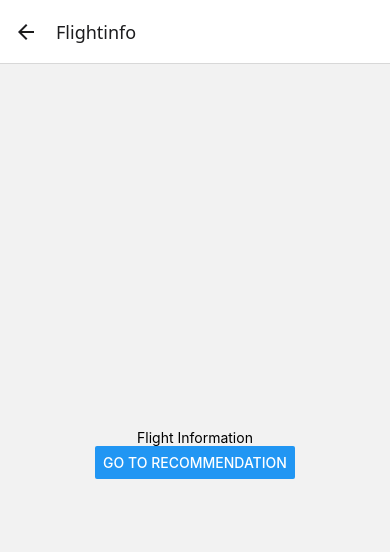
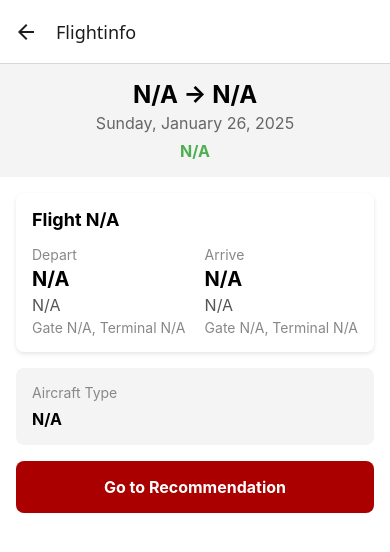
Before and after one commit to emoskedy/AAirportMap_TAMUHack2025, a React Native app: screen /Flightinfo in a window 390 px wide. Shown: the top 552 px of the page. Built offline with nearby package versions, Linux system fonts and the light colour scheme.

Commit message:
Added Flight Info page, populated users.json file

```diff
--- /dev/null
+++ b/assets/users.json
@@ -0,0 +1,42 @@
+[
+    {
+      "email": "student@example.com",
+      "password": "password123",
+      "citizenship": "United States",
+      "flightInfo": {
+        "flightID": "AA123",
+        "origin": "Houston",
+        "destination": "London",
+        "departureTime": "8:10 AM",
+        "arrivalTime": "9:06 AM",
+        "gate": "B11",
+        "terminal": "B",
+        "arrivalGate": "B1",
+        "arrivalTerminal": "A2",
+        "baggageClaim": "5",
+        "aircraftType": "Airbus A321",
+        "status": "On Time",
+        "flightClass": "Economy"
+      }
+    },
+    {
+      "email": "richlady@example.com",
+      "password": "luxurypass",
+      "citizenship": "United States",
+      "flightInfo": {
+        "flightID": "UA456",
+        "origin": "Houston",
+        "destination": "New York",
+        "departureTime": "10:30 AM",
+        "arrivalTime": "2:00 PM",
+        "gate": "C7",
+        "terminal": "C",
+        "arrivalGate": "D4",
+        "arrivalTerminal": "D",
+        "baggageClaim": "3",
+        "aircraftType": "Boeing 737",
+        "status": "Delayed",
+        "flightClass": "First Class"
+      }
+    }
+  ]
--- a/src/screens/Flightinfo.tsx
+++ b/src/screens/Flightinfo.tsx
@@ -1,23 +1,163 @@
 import React from 'react';
-import { View, Text, Button, StyleSheet } from 'react-native';
+import { View, Text, StyleSheet, Image, TouchableOpacity } from 'react-native';
+import { SafeAreaView, SafeAreaProvider } from 'react-native-safe-area-context';
 
-const Flightinfo = ({ navigation }: any) => {
+const Flightinfo = ({ navigation, route }: any) => {
+  const user = route?.params?.user || {
+    flightInfo: {
+      flightID: 'N/A',
+      origin: 'N/A',
+      destination: 'N/A',
+      departureTime: 'N/A',
+      arrivalTime: 'N/A',
+      gate: 'N/A',
+      terminal: 'N/A',
+      arrivalGate: 'N/A',
+      arrivalTerminal: 'N/A',
+      baggageClaim: 'N/A',
+      aircraftType: 'N/A',
+      status: 'N/A',
+      flightClass: 'N/A'
+    },
+  };
+
   return (
-    <View style={styles.container}>
-      <Text>Flight Information</Text>
-      <Button
-        title="Go to Recommendation"
-        onPress={() => navigation.navigate('Recommendation')}
-      />
-    </View>
+    <SafeAreaProvider>
+      <SafeAreaView style={styles.container}>
+        {/* Header */}
+        <View style={styles.header}>
+          <Text style={styles.headerText}>{user.flightInfo.origin} → {user.flightInfo.destination}</Text>
+          <Text style={styles.dateText}>Sunday, January 26, 2025</Text>
+          <Text style={styles.statusText}>{user.flightInfo.status}</Text>
+        </View>
+
+        {/* Flight Summary */}
+        <View style={styles.summaryContainer}>
+          <Text style={styles.flightNumber}>Flight {user.flightInfo.flightID}</Text>
+          <View style={styles.summaryRow}>
+            <View>
+              <Text style={styles.label}>Depart</Text>
+              <Text style={styles.time}>{user.flightInfo.departureTime}</Text>
+              <Text style={styles.location}>{user.flightInfo.origin}</Text>
+              <Text style={styles.details}>Gate {user.flightInfo.gate}, Terminal {user.flightInfo.terminal}</Text>
+            </View>
+            <View>
+              <Text style={styles.label}>Arrive</Text>
+              <Text style={styles.time}>{user.flightInfo.arrivalTime}</Text>
+              <Text style={styles.location}>{user.flightInfo.destination}</Text>
+              <Text style={styles.details}>Gate {user.flightInfo.arrivalGate}, Terminal {user.flightInfo.arrivalTerminal}</Text>
+            </View>
+          </View>
+        </View>
+
+        {/* Aircraft Details */}
+        <View style={styles.aircraftContainer}>
+          <Text style={styles.aircraftLabel}>Aircraft Type</Text>
+          <Text style={styles.aircraftText}>{user.flightInfo.aircraftType}</Text>
+        </View>
+
+        {/* Navigation Button */}
+        <TouchableOpacity
+          style={styles.recommendationButton}
+          onPress={() => navigation.navigate('Recommendation')}
+        >
+          <Text style={styles.recommendationButtonText}>Go to Recommendation</Text>
+        </TouchableOpacity>
+      </SafeAreaView>
+    </SafeAreaProvider>
   );
 };
 
 const styles = StyleSheet.create({
   container: {
     flex: 1,
-    justifyContent: 'center',
+    backgroundColor: '#fff',
+  },
+  header: {
+    backgroundColor: '#f4f4f4',
+    padding: 16,
     alignItems: 'center',
+  },
+  headerText: {
+    fontSize: 24,
+    fontWeight: 'bold',
+  },
+  dateText: {
+    fontSize: 16,
+    color: '#666',
+    marginTop: 4,
+  },
+  statusText: {
+    fontSize: 16,
+    color: '#4caf50', // Green for "On Time"
+    marginTop: 8,
+    fontWeight: 'bold',
+  },
+  summaryContainer: {
+    backgroundColor: '#fff',
+    borderRadius: 8,
+    margin: 16,
+    padding: 16,
+    shadowColor: '#000',
+    shadowOffset: { width: 0, height: 2 },
+    shadowOpacity: 0.1,
+    shadowRadius: 4,
+    elevation: 2,
+  },
+  flightNumber: {
+    fontSize: 18,
+    fontWeight: 'bold',
+    marginBottom: 16,
+  },
+  summaryRow: {
+    flexDirection: 'row',
+    justifyContent: 'space-between',
+  },
+  label: {
+    fontSize: 14,
+    color: '#888',
+    marginBottom: 4,
+  },
+  time: {
+    fontSize: 20,
+    fontWeight: 'bold',
+    marginBottom: 4,
+  },
+  location: {
+    fontSize: 16,
+    color: '#555',
+    marginBottom: 4,
+  },
+  details: {
+    fontSize: 14,
+    color: '#888',
+  },
+  aircraftContainer: {
+    backgroundColor: '#f4f4f4',
+    borderRadius: 8,
+    marginHorizontal: 16,
+    padding: 16,
+  },
+  aircraftLabel: {
+    fontSize: 14,
+    color: '#888',
+    marginBottom: 8,
+  },
+  aircraftText: {
+    fontSize: 16,
+    fontWeight: 'bold',
+  },
+  recommendationButton: {
+    backgroundColor: '#aa0000',
+    padding: 16,
+    margin: 16,
+    borderRadius: 8,
+    alignItems: 'center',
+  },
+  recommendationButtonText: {
+    color: '#fff',
+    fontWeight: 'bold',
+    fontSize: 16,
   },
 });
 
--- a/src/screens/Login.tsx
+++ b/src/screens/Login.tsx
@@ -1,11 +1,24 @@
 import React, { useState } from 'react';
-import { View, Text, TextInput, TouchableOpacity, StyleSheet, Image, Button } from 'react-native';
+import { View, Text, TextInput, TouchableOpacity, StyleSheet, Image, Button, Alert } from 'react-native';
 import {SafeAreaView, SafeAreaProvider} from 'react-native-safe-area-context';
+import users from '../../assets/users.json';
 
 const Login = ({ navigation }: any) => {
-  const [username, setUsername] = useState('');
+  const [email, setEmail] = useState('');
   const [password, setPassword] = useState('');
 
+  const handleLogin = () => {
+    // Find the user with matching email and password
+    const user = users.find(u => u.email === email && u.password === password);
+
+    if (user) {
+      // Navigate to Flightinfo screen with the user data
+      navigation.navigate('Flightinfo', { user });
+    } else {
+      // Show error if credentials are invalid
+      Alert.alert('Login Failed', 'Invalid email or password.');
+    }
+  }
   return (
     <SafeAreaProvider>
       <SafeAreaView style={styles.container}>
@@ -15,9 +28,9 @@ const Login = ({ navigation }: any) => {
         <View style={styles.formContainer}>
           <TextInput
             style={styles.input}
-            placeholder="Username"
-            value={username}
-            onChangeText={setUsername}
+            placeholder="Email"
+            value={email}
+            onChangeText={setEmail}
           />
           <TextInput
             style={styles.input}
@@ -26,7 +39,7 @@ const Login = ({ navigation }: any) => {
             value={password}
             onChangeText={setPassword}
           />
-          <TouchableOpacity style={styles.loginButton}>
+          <TouchableOpacity style={styles.loginButton} onPress={handleLogin}>
             <Text style={styles.loginButtonText}>Login</Text>
           </TouchableOpacity>
           <TouchableOpacity>
```
